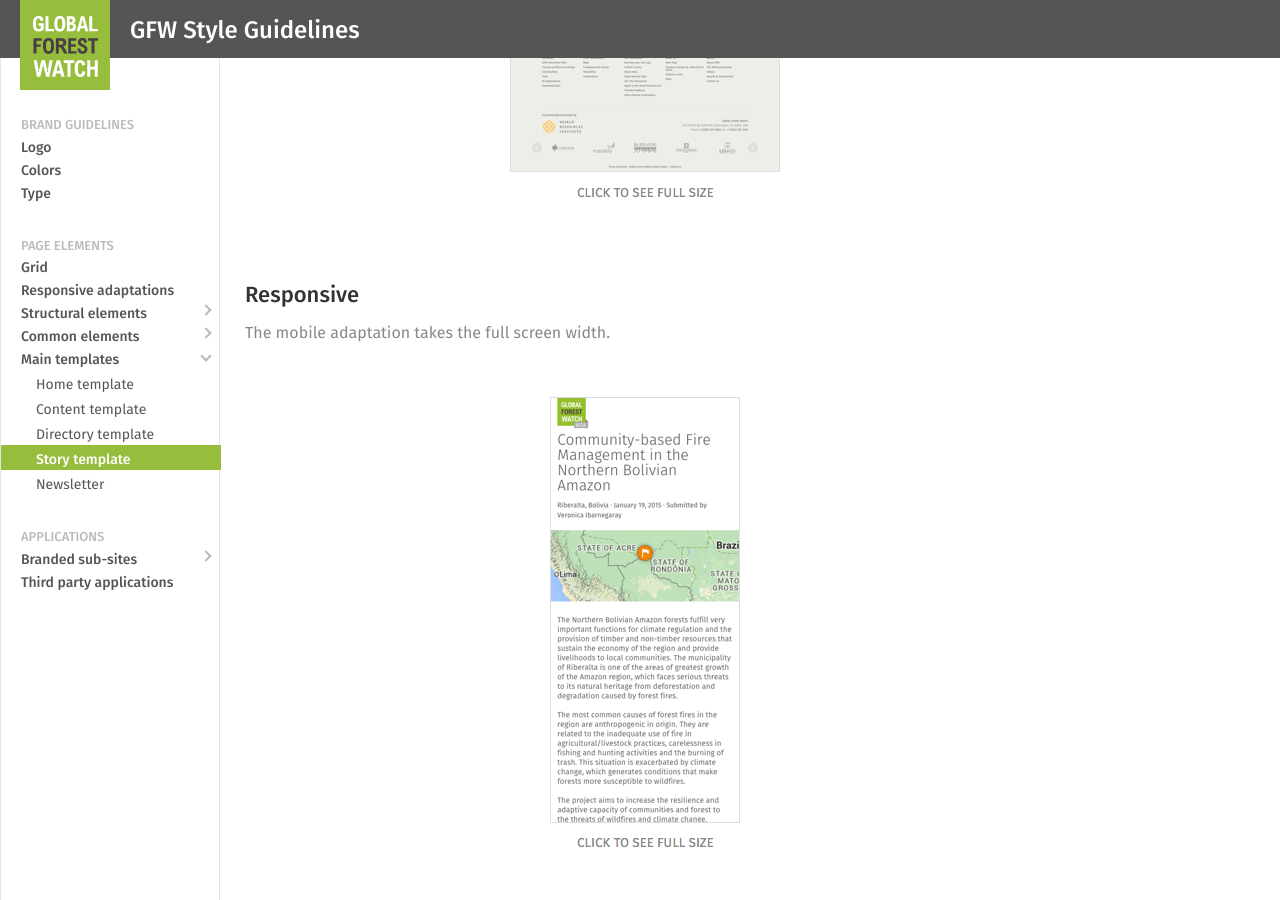
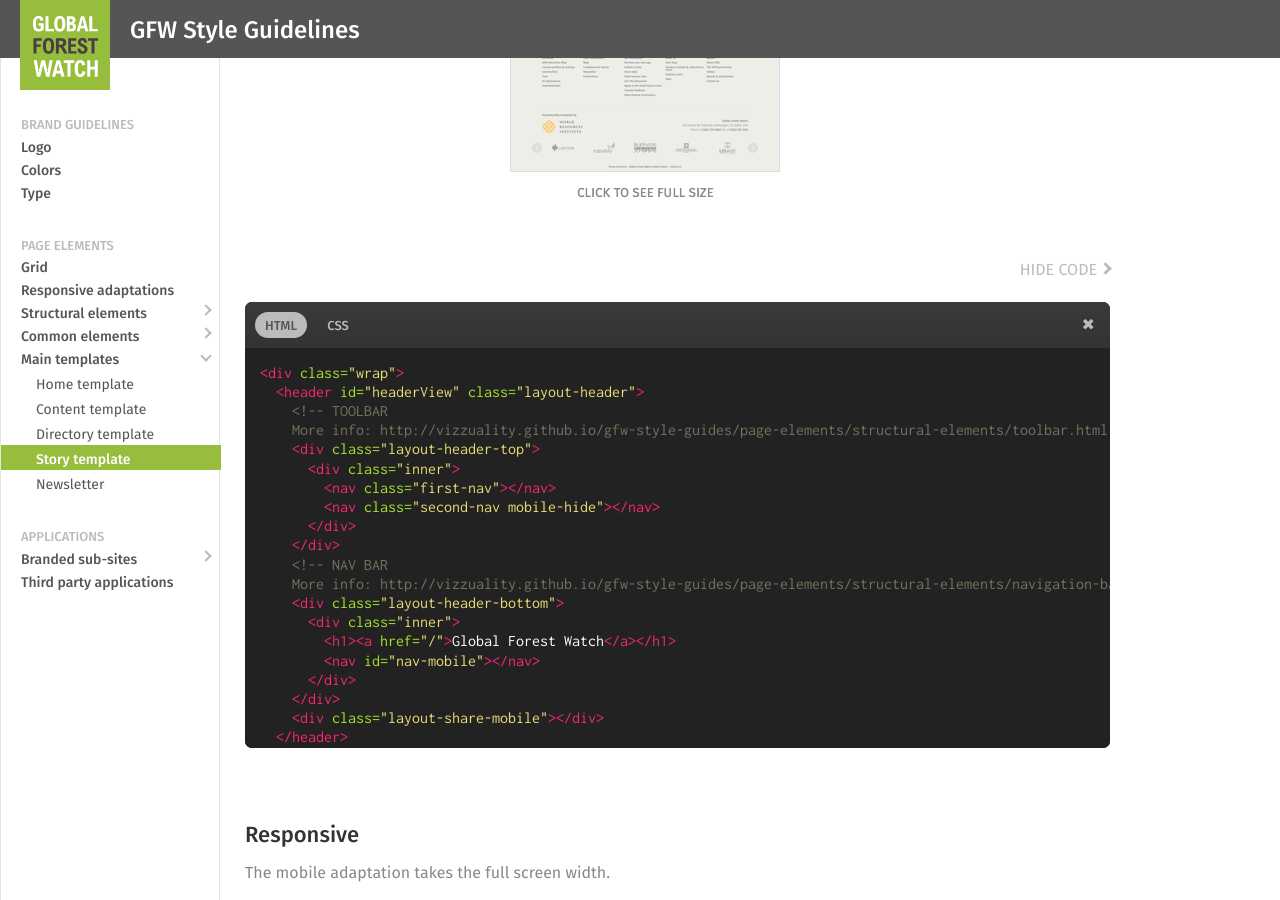
Before and after one commit to Vizzuality/gfw-style-guides, a Jekyll site: the page built from _posts/main-templates/0008-05-01-story-template.markdown, in a window 1280 px wide and 900 px high, scrolled down 1604 px. Built offline with Jekyll 4.4.1, drawn with Linux system fonts in a browser that asks for light colours.

Commit message:
New story template code snippet

```diff
--- /dev/null
+++ b/_includes/snippets/main-templates/story/story-css.html
@@ -0,0 +1,14 @@
+{% highlight css %}
+
+/* reset.css */
+@import 'https://cdn.rawgit.com/Vizzuality/gfw-style-guides/master/external-css/reset.css';
+/* fonts */
+@import 'http://fonts.googleapis.com/css?family=Fira+Sans:400,500,300';
+/* base */
+@import 'https://cdn.rawgit.com/Vizzuality/gfw-style-guides/master/external-css/base.css';
+/* grid */
+@import 'https://cdn.rawgit.com/Vizzuality/gfw-style-guides/master/external-css/grid.css';
+/* static */
+@import 'https://cdn.rawgit.com/Vizzuality/gfw-style-guides/master/external-css/static.css';
+
+{% endhighlight %}
--- /dev/null
+++ b/_includes/snippets/main-templates/story/story.html
@@ -0,0 +1,59 @@
+{% highlight html %}
+
+<div class="wrap">
+  <header id="headerView" class="layout-header">
+    <!-- TOOLBAR
+    More info: http://vizzuality.github.io/gfw-style-guides/page-elements/structural-elements/toolbar.html -->
+    <div class="layout-header-top">
+      <div class="inner">
+        <nav class="first-nav"></nav>
+        <nav class="second-nav mobile-hide"></nav>
+      </div>
+    </div>
+    <!-- NAV BAR
+    More info: http://vizzuality.github.io/gfw-style-guides/page-elements/structural-elements/navigation-bar.html -->
+    <div class="layout-header-bottom">
+      <div class="inner">
+        <h1><a href="/">Global Forest Watch</a></h1>
+        <nav id="nav-mobile"></nav>
+      </div>
+    </div>
+    <div class="layout-share-mobile"></div>
+  </header>
+
+  <div class="layout-content">
+    <section class="header-stories">
+      <div class="inner">
+        <header></header>
+      </div>
+    </section>
+    <section class="content-stories">
+    <div class="inner">
+      <div id="carrousel-stories" class="story-carrousel "></div>
+      <div class="story-content"></div>
+      <div class="story-share_buttons"></div>
+    </div>
+  </section>
+
+  <section class="more-stories-section"></section>
+
+  <section id="interestingView" class="interesting-section"></section>
+</div>
+
+  <!-- FOOTER
+  More info: http://vizzuality.github.io/gfw-style-guides/page-elements/structural-elements/footer.html -->
+  <div class="footer-share-container"></div>
+  <footer id="footerView" class="layout-footer">
+    <div class="site-map mobile-hide">
+      <div id="siteMap" class="inner">
+        <div id="footerMenu" class="mobile-menu"></div>
+      </div>
+    </div>
+    <div class="partner-box"></div>
+    <div class="footer-logos-btn"></div>
+    <div class="footer-logos"></div>
+    <div class="terms"></div>
+  </footer>
+</div>
+
+{% endhighlight %}
--- a/_posts/main-templates/0008-05-01-story-template.markdown
+++ b/_posts/main-templates/0008-05-01-story-template.markdown
@@ -24,6 +24,10 @@
   </a>
 </div>
 
+<div id="code-snippet-box1" class="code-snippet-box">
+  {% include code-snippet.html htmlcode="snippets/main-templates/story/story.html" csscode="snippets/main-templates/story/story-css.html" %}
+</div>
+
 
 ### Responsive
 
```
